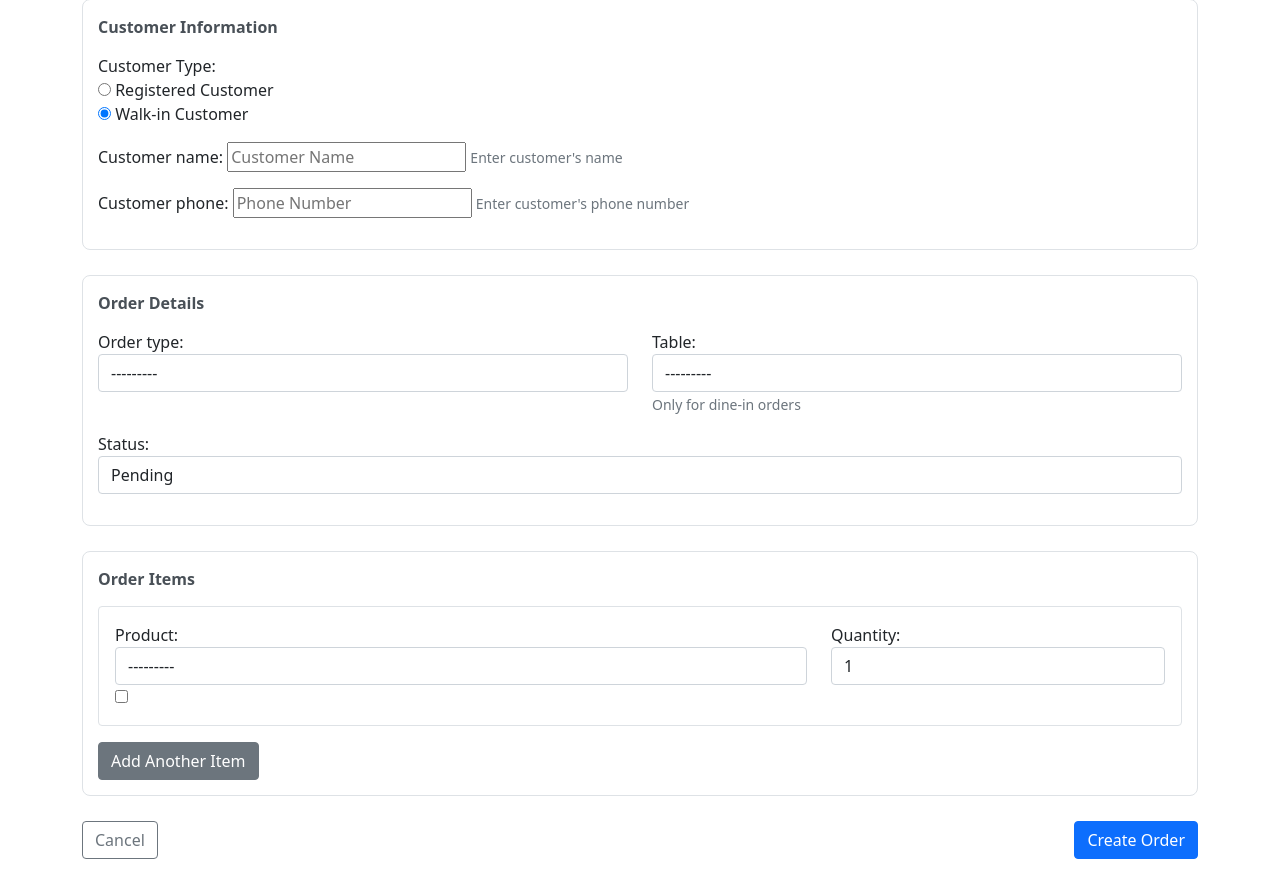
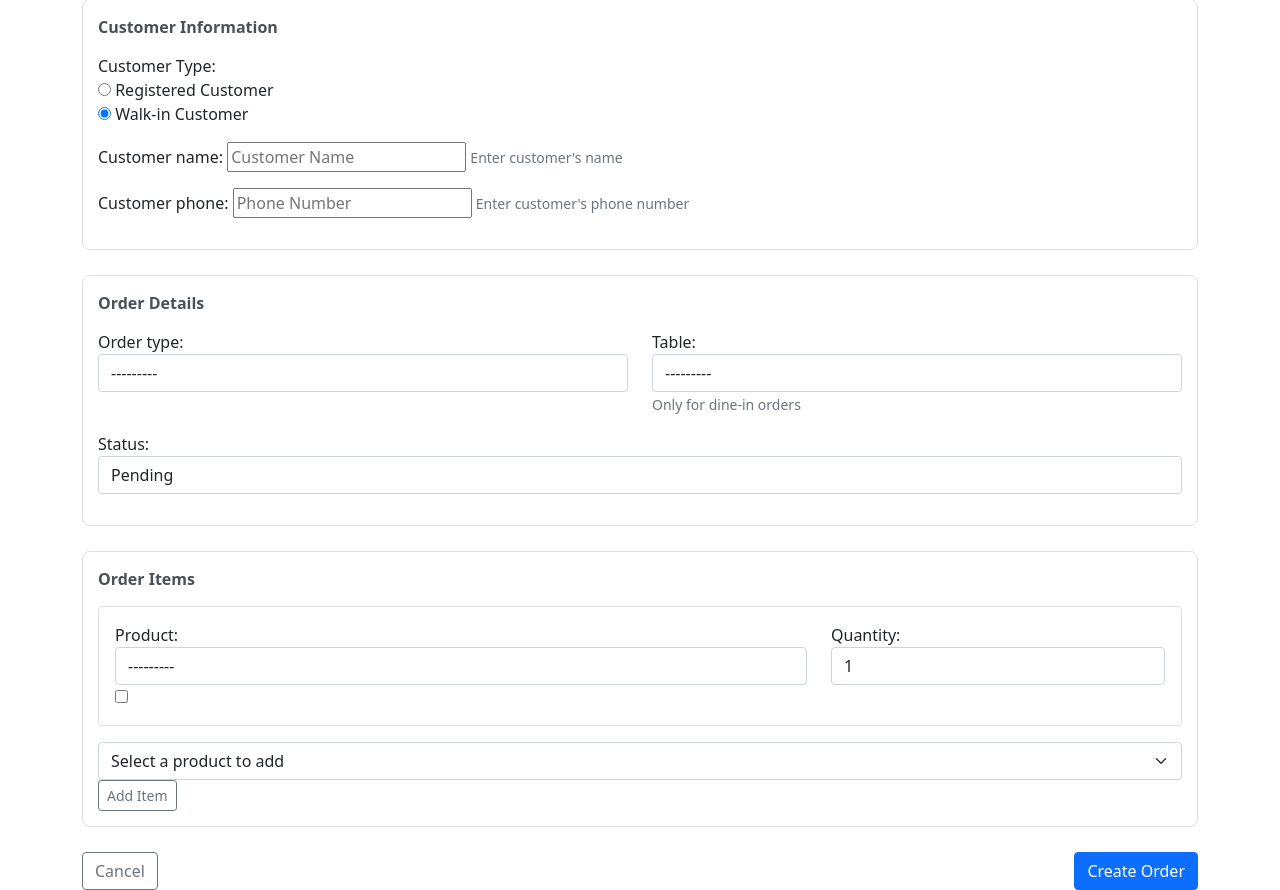
Before and after one commit to Nykko-Volkov/mySQL-Project, a Django app: page /orders/new/ in a window 1280 px wide. Shown: the part 97-987 px from the top of the page. Before the commit the page ends 956 px from the top, so only its background shows below. Run offline with Django 5.2, Linux system fonts and the light colour scheme; data comes from the database, SQL or seed files in the repository; both versions use the stored data as it was after the commit.

Commit message:
problems  order dashboard etc

```diff
--- a/orders/templates/orders/create_order.html
+++ b/orders/templates/orders/create_order.html
@@ -113,12 +113,24 @@
                     {% endfor %}
                 </div>
 
-                <button type="button" class="btn btn-secondary" onclick="addForm()">Add Another Item</button>
+                <!-- add new items first show items and then add new item -->
+                <div class="mt-3">
+                    <select id="product-select" class="form-select">
+                        <option value="" selected>Select a product to add</option>
+                        {% for product in products %}
+                            <option value="{{ product.id }}">{{ product.name }} - ${{ product.price }}</option>
+                        {% endfor %}
+                    </select>
+                    <a href="{% url 'orders:add_item_to_order' %}" class="btn btn-sm btn-outline-secondary">Add Item</a>
+                </div>
+
+
             </div>
 
             <!-- Submit Button -->
             <div class="d-flex justify-content-between">
                 <a href="{% url 'orders:order_list' %}" class="btn btn-outline-secondary">Cancel</a>
+                <!-- add order item in oreddr form -->
                 <button type="submit" class="btn btn-primary">Create Order</button>
             </div>
 
@@ -153,10 +165,7 @@
             toggleCustomerFields();
         });
 
-        // Add new order item form (simplified version)
-        function addForm() {
-            alert('Add item functionality will be implemented with dynamic forms');
-        }
+
     </script>
 </body>
 </html>
--- a/orders/urls.py
+++ b/orders/urls.py
@@ -7,5 +7,6 @@ urlpatterns = [
     path('new/', views.create_order, name='create_order'),
     path('', views.order_list, name='order_list'),
     path('change_status', views.change_status, name='change_status'),
+    path('add_item_to_order', views.add_item_to_order, name='add_item_to_order'),
     # Add more paths as needed
 ]
--- a/orders/views.py
+++ b/orders/views.py
@@ -56,7 +56,8 @@ def create_order(request):
 def order_list(request):
     """Show all orders, newest first"""
     all_orders = Order.objects.all().order_by('-created_at')  # Newest orders first
-    return render(request, "orders/order_list.html", {"orders": all_orders})
+    all_products = Product.objects.all()  # All products for adding items
+    return render(request, "orders/order_list.html", {"orders": all_orders, "products": all_products})
 
 
 def change_status(request):
@@ -74,3 +75,33 @@ def change_status(request):
             messages.error(request, 'Order not found')
 
     return redirect("orders:order_list")  # Go back to order list
+
+
+
+
+
+def add_item_to_order(request):
+    """Add an item to an existing order"""
+    if request.method == "POST":
+        order_id = request.POST.get("order_id")  # Which order to add item to
+        product_id = request.POST.get("product_id")  # Which product to add
+        quantity = request.POST.get("quantity", 1)  # How many (default 1)
+
+        try:
+            order = Order.objects.get(id=order_id)  # Find the order
+
+            # Create new order item
+            new_item = order.items.create(
+                product_id=product_id,
+                quantity=quantity
+            )
+            new_item.save()  # Prices will be calculated automatically
+
+            # Recalculate total amount for the order
+            order.total_amount = order.calculate_total()
+            order.save()
+
+            messages.success(request, f'Added {quantity}x {new_item.product.name} to Order #{order.order_number}')
+        except Order.DoesNotExist:
+            messages.error(request, 'Order not found')
+    return redirect("orders:order_list")  # Go back to order list
```
Also changed, not shown: db.sqlite3, orders/forms.py (line endings or trailing spaces).
